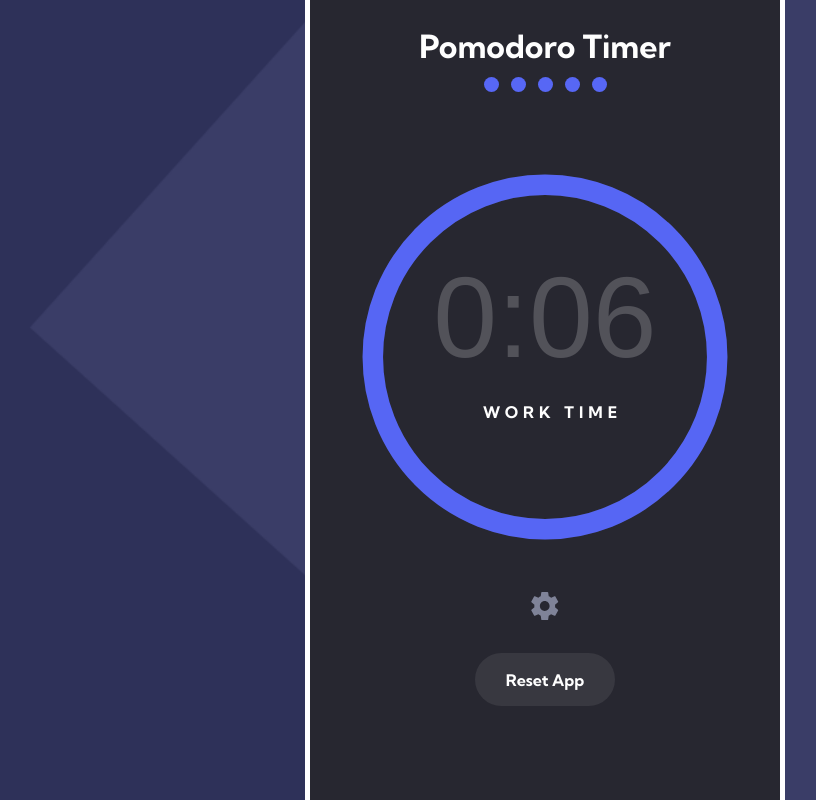
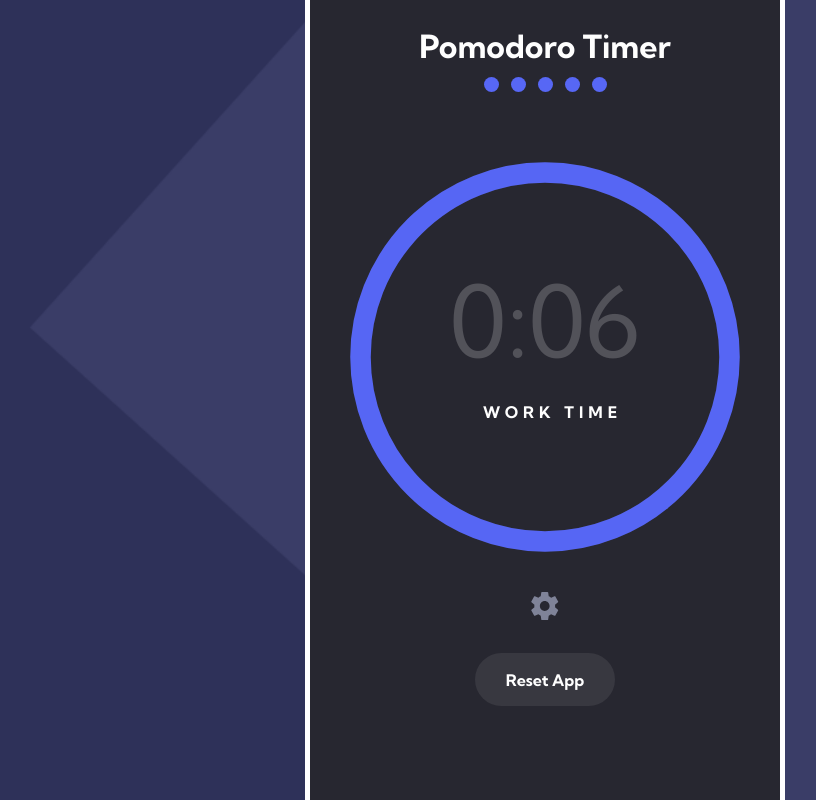
Before and after one commit to raaj-oo7/pomodoro-app, a React (Create React App) app: page / in a window 1280 px wide. Shown: the whole page, without its empty margins (95-911 px from the left). Built offline with nearby package versions, Linux system fonts and the light colour scheme.

Commit message:
remove packages and update styles

```diff
--- a/package.json
+++ b/package.json
@@ -10,7 +10,6 @@
     "@testing-library/react": "^13.4.0",
     "@testing-library/user-event": "^13.5.0",
     "react": "^18.2.0",
-    "react-circular-progressbar": "^2.1.0",
     "react-dom": "^18.2.0",
     "react-scripts": "5.0.1",
     "sound": "^3.1.0",
--- a/src/App.css
+++ b/src/App.css
@@ -120,11 +120,11 @@ h1 {
 
 .circular-progress__foreground {
   fill: none;
+  transition: ease-in-out 0.8s;
 }
 
 .circular-progress__text {
-  font-size: 28px;
-  font-family: Arial, sans-serif;
+  font-size: 24px;
   fill: var(--timer-text);
 }
 
@@ -133,10 +133,6 @@ h1 {
   margin-top: 10px;
   font-size: 16px;
   color: #777;
-}
-
-.circular-progress__foreground {
-  transition: ease-in-out 0.8s;
 }
 
 .display__failed-message,
@@ -447,7 +443,7 @@ input {
   color: #ffffff;
 }
 
-@media screen and (min-width: 768px) {
+@media screen and (min-width: 769px) {
   h1 {
     font-size: 32px;
     line-height: 32px;
--- a/src/components/timerDisplay.js
+++ b/src/components/timerDisplay.js
@@ -64,7 +64,7 @@ const TimerDisplay = ({
     let displayMessage = timerMode === 'pomo' ? 'WORK TIME' : 'ENJOY YOUR BREAK';
     let progressBarColor = red ? '#FD6C7A' : 'var(--accent-color)';
 
-    const circumference = 2 * Math.PI * 42;
+    const circumference = 2 * Math.PI * 45;
     const dashOffset = ((100 - percentage) / 100) * circumference;
 
     return (
@@ -73,7 +73,7 @@ const TimerDisplay = ({
                 <svg className="circular-progress" viewBox="0 0 100 100">
                     <circle
                         className="circular-progress__background"
-                        r="42"
+                        r="45"
                         cx="50"
                         cy="50"
                         stroke="var(--stroke-trail-color)"
@@ -81,7 +81,7 @@ const TimerDisplay = ({
                     />
                     <circle
                         className="circular-progress__foreground"
-                        r="42"
+                        r="45"
                         cx="50"
                         cy="50"
                         style={{
```
Also changed, not shown: 1 other file (tests, documents, lock files or other folders).
